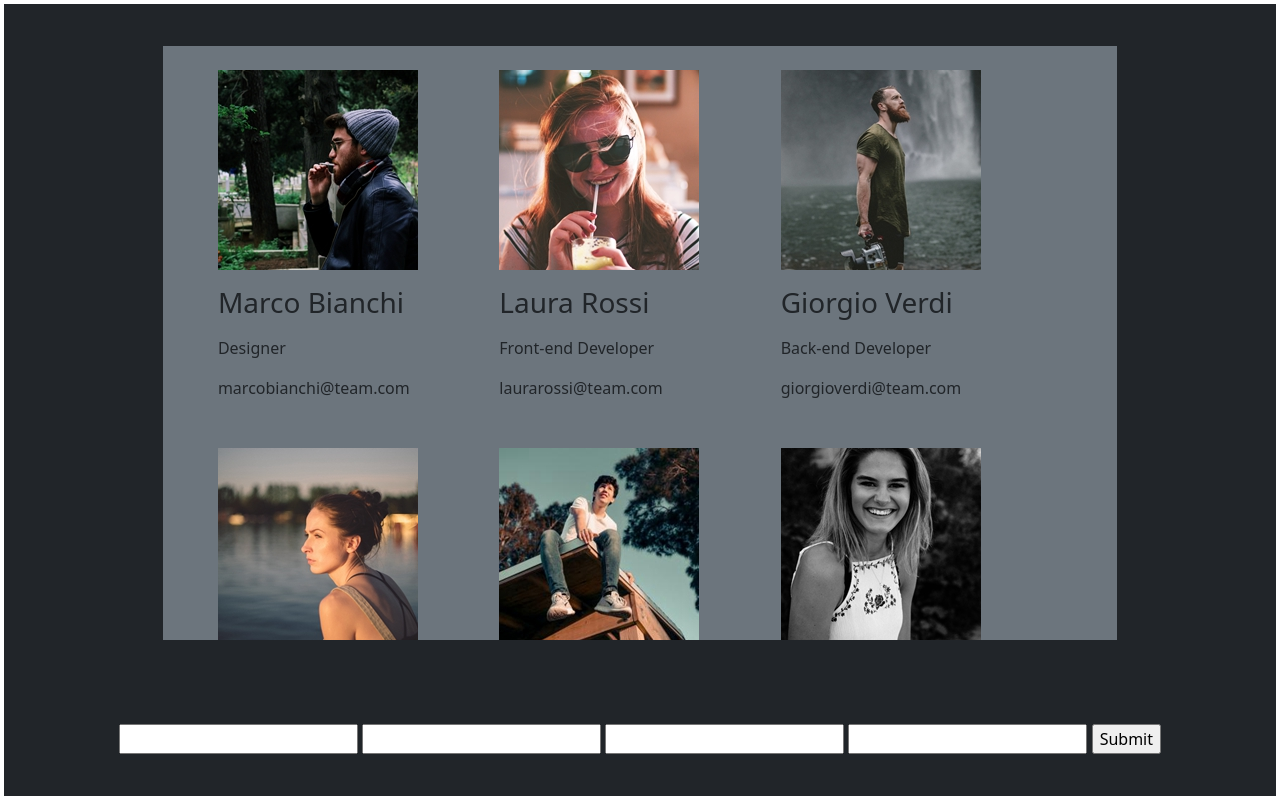
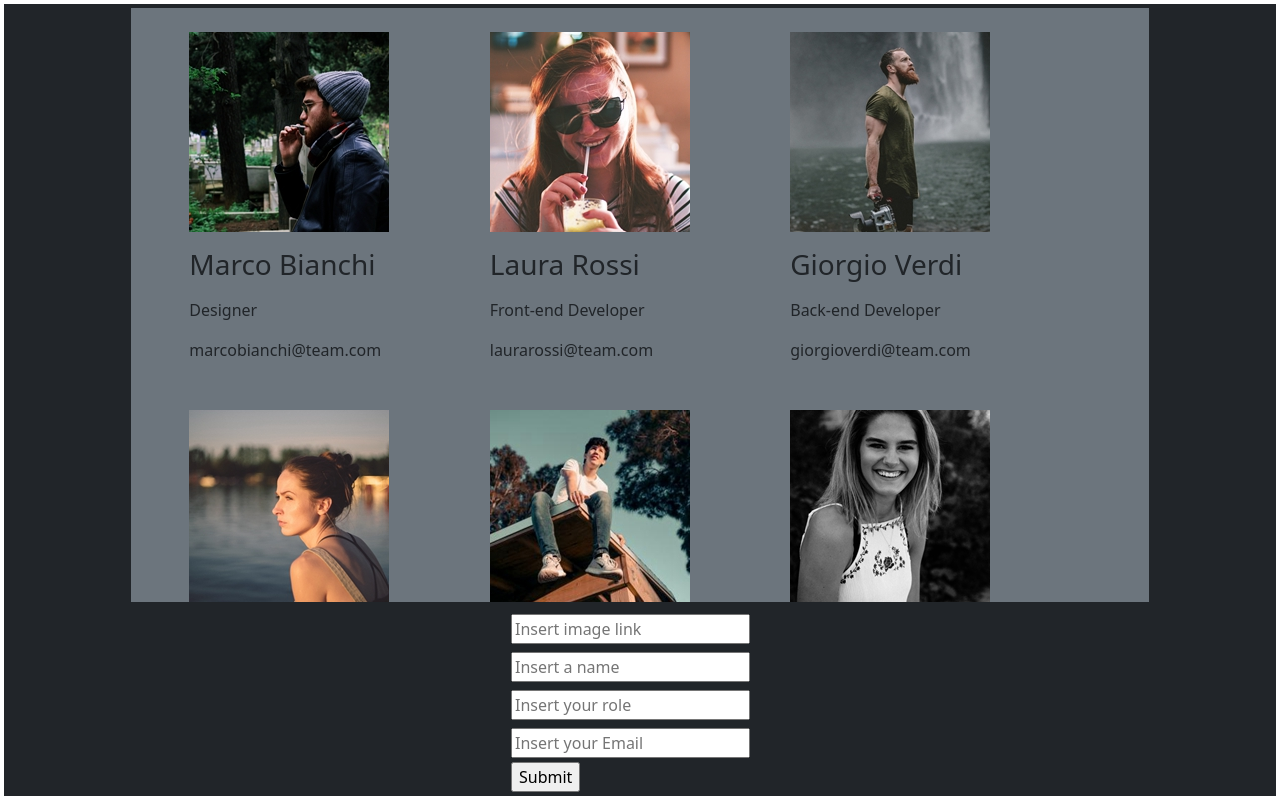
Before and after one commit to 0xMauriz/js-our-team, a plain HTML site: page index.html in a window 1280 px wide. Drawn offline with nearby package versions, Linux system fonts and the light colour scheme.

Commit message:
Perfezionato il form di input nuovo dipendente

```diff
--- a/index.html
+++ b/index.html
@@ -12,16 +12,16 @@
 <body>
 
     <div id="firstDiv" class="d-flex vh-99 m-1 justify-content-center align-items-center bg-dark flex-wrap">
-        <div id="secondDiv" class="d-flex h-75 w-75 justify-content-center align-items-center p-2 bg-secondary
+        <div id="secondDiv" class="d-flex h-75 w-80 justify-content-center align-items-center p-2 bg-secondary
         flex-wrap overflow-x-hidden overflow-y-scroll">
 
         </div>
-        <div id="thirdDiv pl-30px">
-            <form id="firstForm">
-                <input type="text" id="imageInput"></input>
-                <input type="text" id="nameInput"></input>
-                <input type="text" id="roleInput"></input>
-                <input type="text" id="emailInput"></input>
+        <div id="thirdDiv" class=" pl-30px w-25">
+            <form id="firstForm" class="d-flex firstForm flex-wrap">
+                <input type="text" id="imageInput" class="my-1" placeholder="Insert image link"></input>
+                <input type="text" id="nameInput" class="my-1" placeholder="Insert a name"></input>
+                <input type="text" id="roleInput" class="my-1" placeholder="Insert your role"></input>
+                <input type="text" id="emailInput" class="my-1" placeholder="Insert your Email"></input>
                 <input type="submit"></submit>
             </form>
         </div>
--- a/style/style.css
+++ b/style/style.css
@@ -6,6 +6,10 @@
     width: 30% !important;
 }
 
+.w-80 {
+    width: 80% !important;
+}
+
 .pl-30px {
     padding-left: 30px !important;
 };
```
